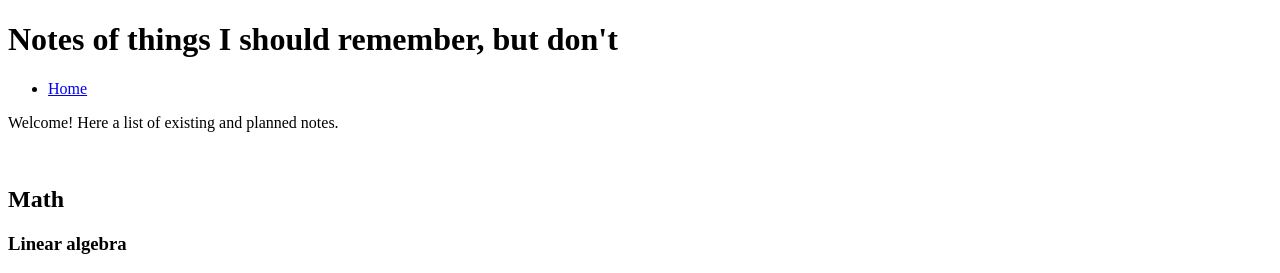
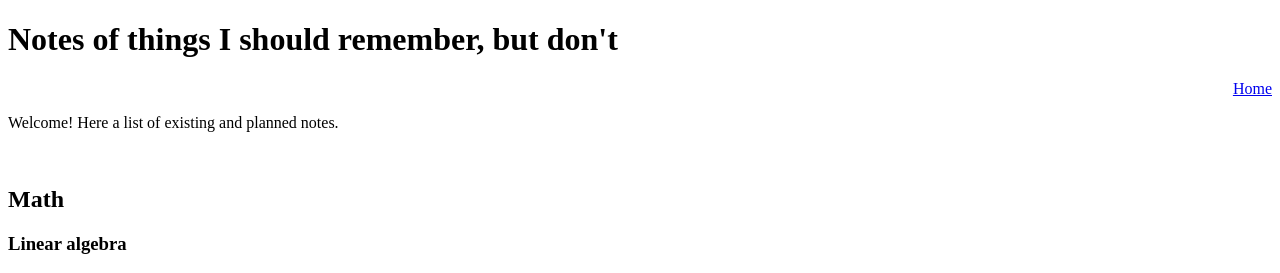
Before and after one commit to neeravkarani/notes, a Jekyll site: the page built from index.md, in a window 1280 px wide. Shown: the top 273 px of the page. Built offline with Jekyll 4.4.1, drawn with Linux system fonts in a browser that asks for light colours.

Commit message:
trying to move the home button

```diff
--- a/_includes/navigation.html
+++ b/_includes/navigation.html
@@ -1,5 +1,5 @@
-<nav>
-  <ul>
+<nav style="display: flex; justify-content: flex-end;">
+  <ul style="list-style: none; margin: 0;">
     <li><a href="{{ '/' | relative_url }}">Home</a></li>
   </ul>
 </nav>
```
